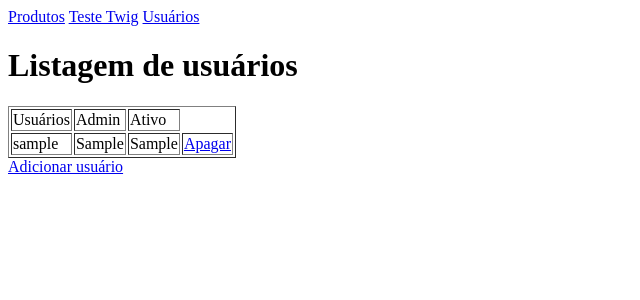
After one commit to Henriy1906/AULA1, a PHP site: page /usuarios.php in a window 1280 px wide. The commit adds this page. Shown: the top 300 px of the page, without its empty margins (0-640 px from the left). Run offline with PHP 8.4, Linux system fonts and the light colour scheme; the visitor is signed in with stand-in values (Sample User, id 1); tables that the repository leaves empty or names only in its code hold one stand-in row (values such as "Sample post"); some libraries are stand-ins or nearby versions.

```diff
--- a/novo_usuario.php
+++ b/novo_usuario.php
@@ -11,8 +11,10 @@
 
     <div><input type="password" name="pass" placeholder="Senha"></div>
 
-    <div><input type="checkbox" name="admin" value="1" placeholder="Admin">
-    <label for="admin">Admin</label></div>
+    <div><input type="radio" name="admin" value="1" placeholder="Admin"> Admin
+    <div><input type="radio" name="admin" value="0" placeholder="Admin"> Admin(não)
+    <div><input type="hidden" name="ativo" value="1"></div>
+
 
     <div><input type="submit" value="Gravar"></div>
 
--- a/novo_usuario_gravar.php
+++ b/novo_usuario_gravar.php
@@ -7,20 +7,22 @@
     $user = $_POST['user'] ?? false;
     $pass = $_POST['pass'] ?? false;
     $admin = $_POST['admin'] ?? false;
+    $ativo = $_POST['ativo'] ?? false;
 
-    if (!$nome || !$email || !$user || !$pass || !$admin) {
+    if (!$nome || !$email || !$user || !$pass) {
         header('location:novo_usuario.php');
         die;
     }
 
     $pass = password_hash($pass, PASSWORD_BCRYPT);
 
-    $sql = $pdo->prepare('INSERT INTO usuarios (nome, email, username, senha, admin) VALUES (:nome, :email, :user, :pass, :admin)');
+    $sql = $pdo->prepare('INSERT INTO usuarios (nome, email, username, senha, admin, ativo) VALUES (:nome, :email, :user, :pass, :admin, :ativo)');
 
     $sql->bindParam(':nome', $nome);
     $sql->bindParam(':email', $email);
     $sql->bindParam(':user', $user);
     $sql->bindParam(':pass', $pass);
     $sql->bindParam(':admin', $admin);
+    $sql->bindParam(':ativo', $ativo);
 
     $sql->execute();
--- a/templates/inc/head.html
+++ b/templates/inc/head.html
@@ -11,4 +11,6 @@
         <a href="produtos.php">Produtos</a>
 
         <a href="testetwig.php">Teste Twig</a>
+
+        <a href="usuarios.php">Usuários</a>
     </nav>
--- /dev/null
+++ b/templates/usuarios.html
@@ -0,0 +1,30 @@
+{% include "inc/head.html" %}
+
+<h1>Listagem de usuários</h1>
+    <table border = 1px solid black>
+        <tr>
+            <td>Usuários</td>
+            <td>Admin</td>
+            <td>Ativo</td>
+        </tr>
+
+{% for usr in usuarios %}
+
+<tr>
+    <td>{{ usr.username }}</td>
+    <td>{{ usr.admin }}</td>
+    <td>{{ usr.ativo }}</td>
+    <td><a href="usuario_apagar.php?id={{usr.id}}">Apagar</a></td>
+</tr>
+
+{% else %}
+<tr>
+    <td colspan="2">Nenhum usuário</td>
+</tr>
+{% endfor %}
+
+</table>
+
+<a href="novo_usuario.php">Adicionar usuário</a>
+
+{% include "inc/foot.html" %}
--- /dev/null
+++ b/usuario_apagar.php
@@ -0,0 +1,5 @@
+<?php
+
+    require('twig_carregar.php');
+
+    echo $twig->render('usuario_apagar.hmtl',);
--- /dev/null
+++ b/usuarios.php
@@ -0,0 +1,12 @@
+<?php
+
+require('verifica_login.php');
+require('twig_carregar.php');
+require('pdo.inc.php');
+
+$sql = $pdo->query('SELECT username, admin, ativo FROM usuarios');
+$usuarios = $sql->fetchAll(PDO::FETCH_ASSOC);
+
+echo $twig->render('usuarios.html', [
+    'usuarios' => $usuarios
+]);
```
Also changed, not shown: templates/usuario_apagar.html (added, +8 -0 lines).
